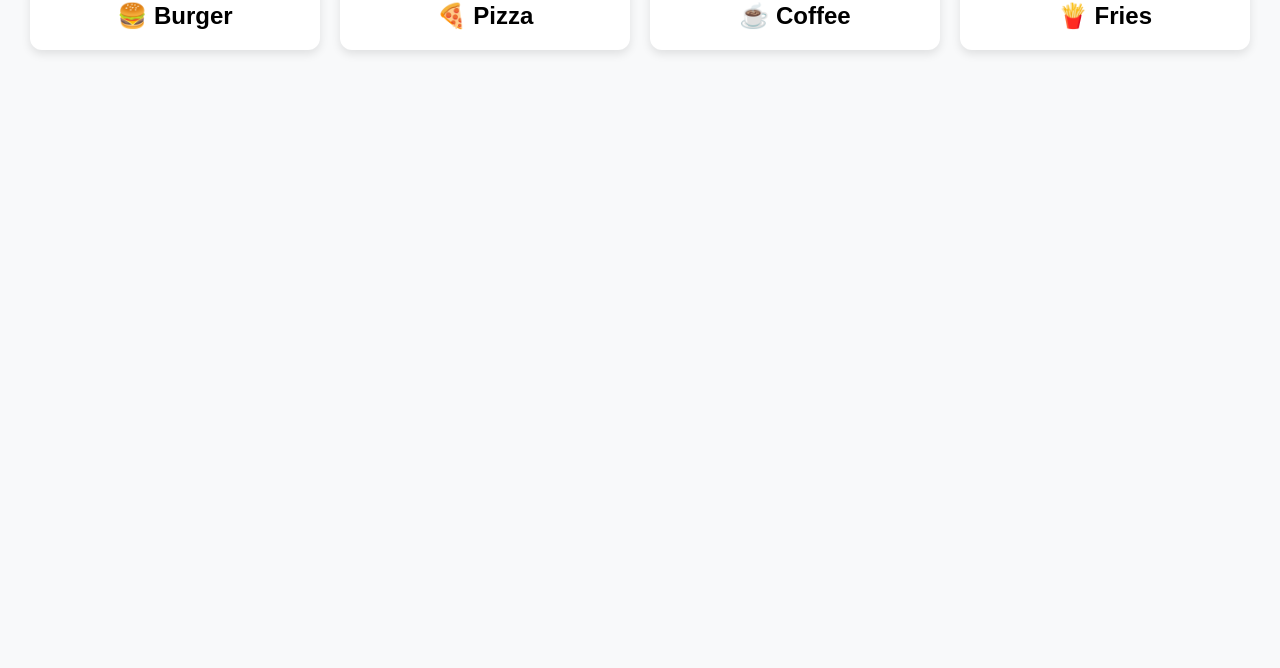
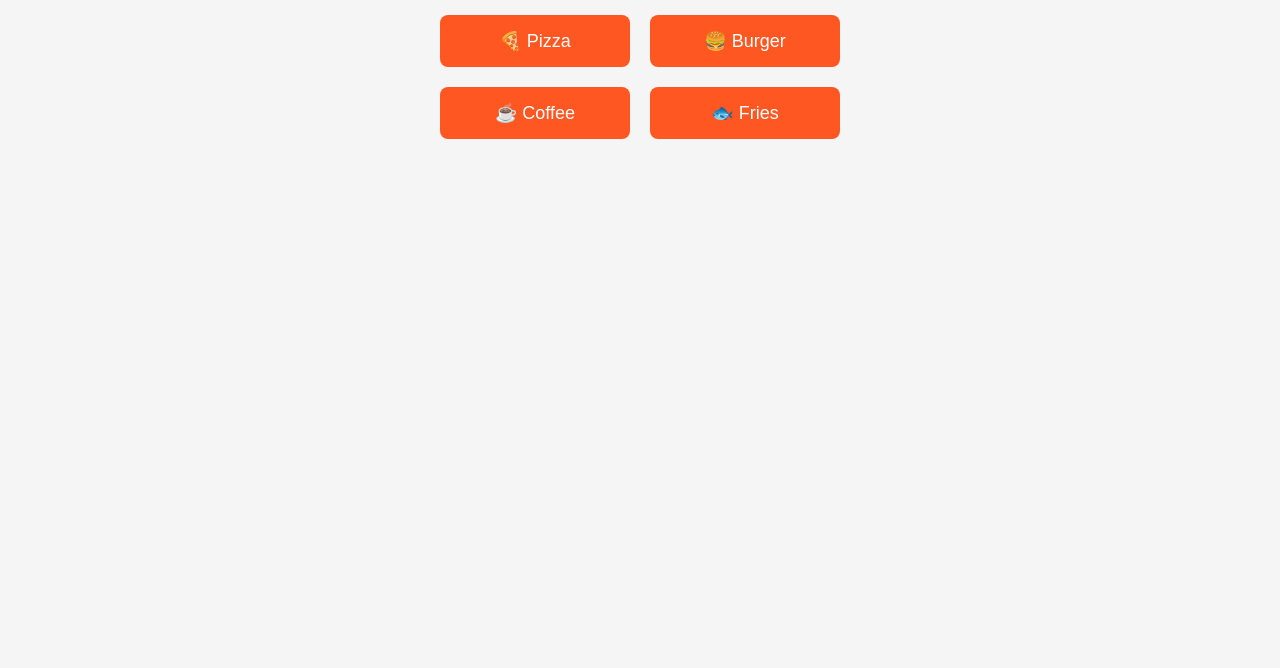
Before and after one commit to udfbhvhgb65151/digital-menu, a plain HTML site: page index.html in a window 1280 px wide. Shown: the part 132-800 px from the top of the page. Drawn offline with Linux system fonts and the light colour scheme.

Commit message:
Update index.html

```diff
--- a/index.html
+++ b/index.html
@@ -3,74 +3,80 @@
 <head>
   <meta charset="UTF-8">
   <meta name="viewport" content="width=device-width, initial-scale=1.0">
-  <title>Digital Menu AR</title>
+  <title>Digital Menu</title>
   <style>
     body {
       font-family: Arial, sans-serif;
       text-align: center;
-      margin: 30px;
-      background: #f8f9fa;
+      padding: 50px;
+      background: #f5f5f5;
     }
     h1 {
       margin-bottom: 30px;
     }
     .menu {
       display: grid;
-      grid-template-columns: repeat(auto-fit, minmax(200px, 1fr));
+      grid-template-columns: repeat(2, 1fr);
       gap: 20px;
+      max-width: 400px;
+      margin: 0 auto;
     }
-    .item {
-      background: white;
-      padding: 20px;
-      border-radius: 12px;
-      box-shadow: 0 4px 10px rgba(0,0,0,0.1);
+    button {
+      padding: 15px;
+      font-size: 18px;
+      border: none;
+      border-radius: 8px;
       cursor: pointer;
-      transition: transform 0.2s;
+      background: #ff5722;
+      color: white;
+      transition: 0.3s;
     }
-    .item:hover {
-      transform: scale(1.05);
-    }
-    .item h2 {
-      margin: 0;
+    button:hover {
+      background: #e64a19;
     }
   </style>
+</head>
+<body>
+  <h1>🍴 Digital Menu</h1>
+  <div class="menu">
+    <button onclick="openAR('pizza')">🍕 Pizza</button>
+    <button onclick="openAR('burger')">🍔 Burger</button>
+    <button onclick="openAR('coffee')">☕ Coffee</button>
+    <button onclick="openAR('fries')">🐟 Fries</button>
+  </div>
+
   <script>
-    function openAR(modelName) {
+    function openAR(item) {
       const isIOS = /iPhone|iPad|iPod/i.test(navigator.userAgent);
+      let glbURL = "";
+      let usdzURL = "";
+
+      // 🔗 Replace with your GitHub/Hosting file paths
+      if (item === "pizza") {
+        glbURL = "https://udfbhvhgb65151.github.io/digital-menu/pizza.glb";
+        usdzURL = "https://udfbhvhgb65151.github.io/digital-menu/pizza.usdz";
+      } else if (item === "burger") {
+        glbURL = "https://udfbhvhgb65151.github.io/digital-menu/burger.glb";
+        usdzURL = "https://udfbhvhgb65151.github.io/digital-menu/burger.usdz";
+      } else if (item === "coffee") {
+        glbURL = "https://udfbhvhgb65151.github.io/digital-menu/coffee.glb";
+        usdzURL = "https://udfbhvhgb65151.github.io/digital-menu/coffee.usdz";
+      } else if (item === "fish") {
+        glbURL = "https://udfbhvhgb65151.github.io/digital-menu/firsnfirsh.glb";
+        usdzURL = "https://udfbhvhgb65151.github.io/digital-menu/firsnfirsh.usdz";
+      }
 
       if (isIOS) {
-        // iOS → Quick Look with .usdz
-        window.location.href = `https://udfbhvhgb65151.github.io/digital-menu/${modelName}.usdz`;
+        // 📱 iPhone/iPad (AR Quick Look)
+        window.location.href = usdzURL;
       } else {
-        // Android → Scene Viewer with .glb
-        window.location.href = `intent://arvr.google.com/scene-viewer/1.0?file=https://udfbhvhgb65151.github.io/digital-menu/${modelName}.glb#Intent;scheme=https;package=com.google.android.googlequicksearchbox;action=android.intent.action.VIEW;end;`;
+        // 🤖 Android (Scene Viewer)
+        window.location.href =
+          "intent://arvr.google.com/scene-viewer/1.0?file=" +
+          glbURL +
+          "#Intent;scheme=https;package=com.google.android.googlequicksearchbox;action=android.intent.action.VIEW;end;";
       }
     }
   </script>
-</head>
-<body>
-
-  <h1>🍽 Digital Menu (Tap to View in AR)</h1>
-
-  <div class="menu">
-
-    <div class="item" onclick="openAR('burger')">
-      <h2>🍔 Burger</h2>
-    </div>
-
-    <div class="item" onclick="openAR('pizza')">
-      <h2>🍕 Pizza</h2>
-    </div>
-
-    <div class="item" onclick="openAR('coffee')">
-      <h2>☕ Coffee</h2>
-    </div>
-
-    <div class="item" onclick="openAR('fries')">
-      <h2>🍟 Fries</h2>
-    </div>
-
-  </div>
-
 </body>
 </html>
```
